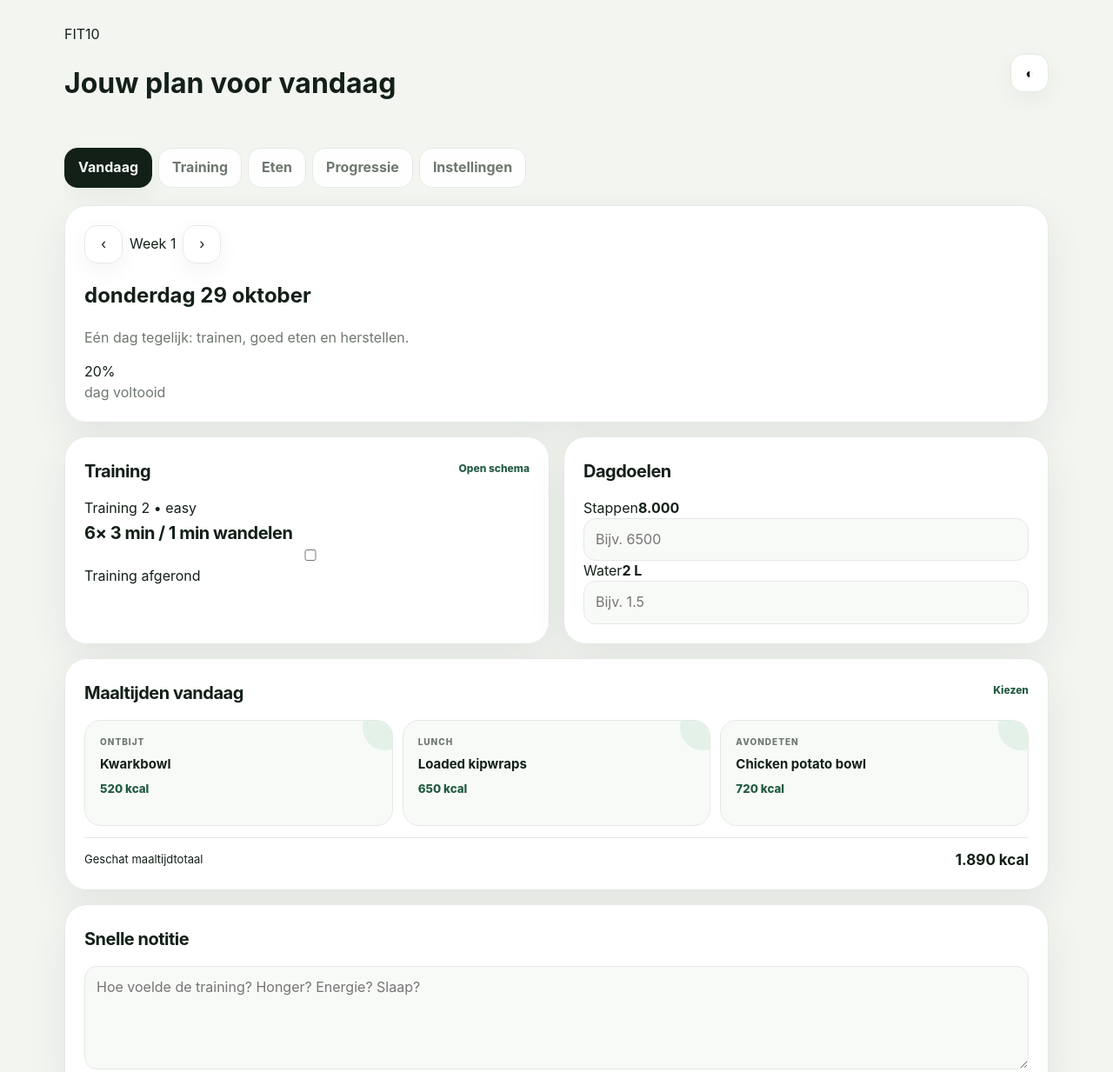
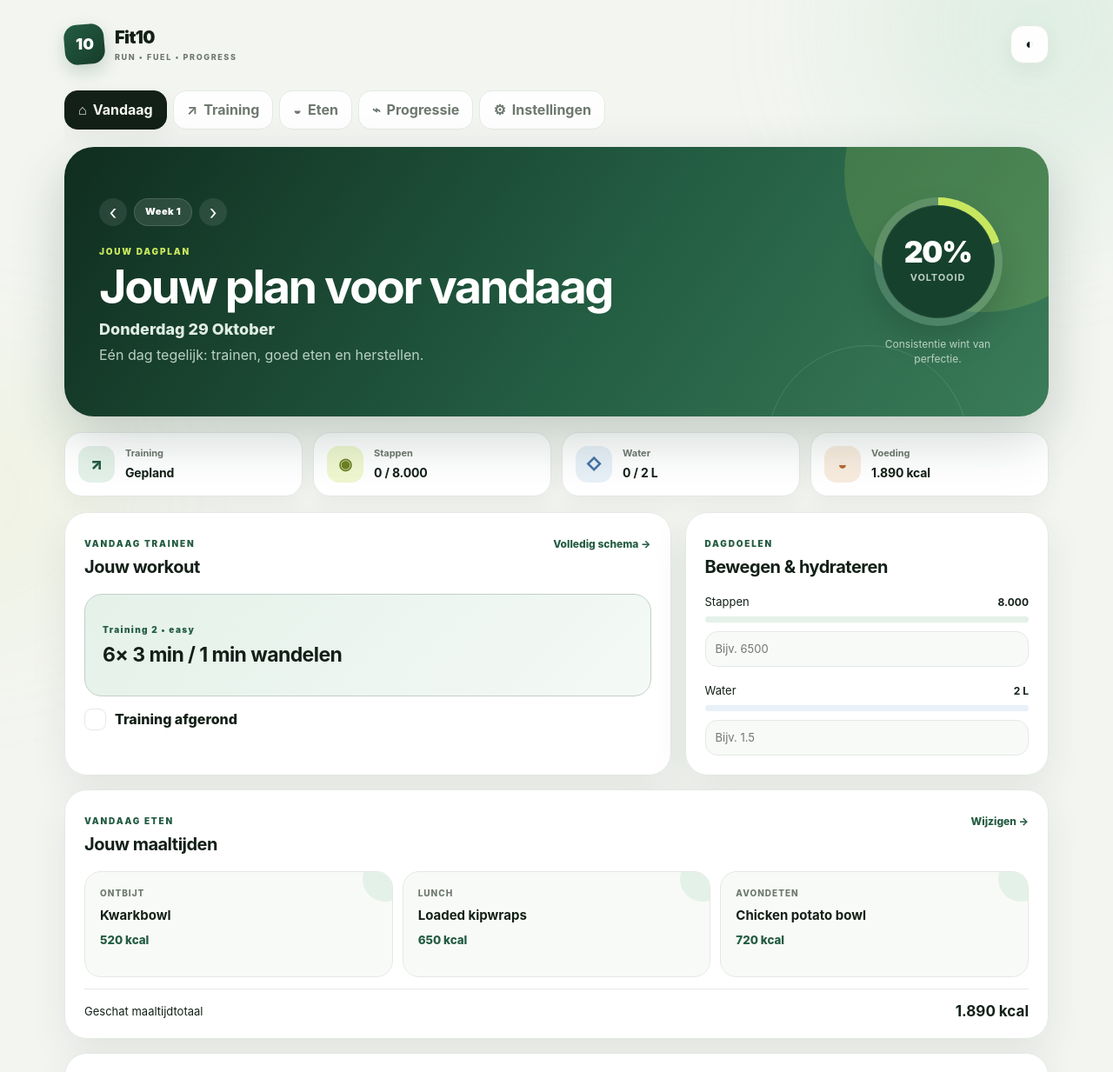
Before and after one commit to fblanker/hello-furgill, a plain HTML site: page index.html in a window 1280 px wide. Shown: the top 1233 px of the page at 87% size. Drawn offline with Linux system fonts and the light colour scheme.

Commit message:
Launch redesigned Fit10 dashboard

```diff
--- a/index.html
+++ b/index.html
@@ -3,124 +3,170 @@
 <head>
   <meta charset="utf-8" />
   <meta name="viewport" content="width=device-width,initial-scale=1,viewport-fit=cover" />
-  <meta name="theme-color" content="#101214" />
+  <meta name="theme-color" content="#0d1712" />
+  <meta name="description" content="Fit10 — jouw persoonlijke 10 km, voeding en afvalcoach." />
   <title>Fit10 — 10 km & Afvallen</title>
   <link rel="manifest" href="manifest.webmanifest" />
   <link rel="stylesheet" href="styles.css" />
 </head>
 <body>
+  <div class="ambient ambient-one"></div>
+  <div class="ambient ambient-two"></div>
+
   <header class="topbar">
-    <div>
-      <div class="eyebrow">FIT10</div>
-      <h1 id="greeting">Jouw plan voor vandaag</h1>
+    <div class="brand-wrap">
+      <div class="brand-mark" aria-hidden="true"><span>10</span></div>
+      <div>
+        <div class="brand-name">Fit10</div>
+        <div class="brand-tag">RUN • FUEL • PROGRESS</div>
+      </div>
     </div>
-    <button id="themeBtn" class="icon-btn" aria-label="Thema wisselen">◐</button>
+    <button id="themeBtn" class="icon-btn theme-toggle" aria-label="Thema wisselen">◐</button>
   </header>
 
   <main class="app-shell">
     <nav class="tabs" aria-label="Hoofdnavigatie">
-      <button class="tab active" data-view="today">Vandaag</button>
-      <button class="tab" data-view="training">Training</button>
-      <button class="tab" data-view="meals">Eten</button>
-      <button class="tab" data-view="progress">Progressie</button>
-      <button class="tab" data-view="settings">Instellingen</button>
+      <button class="tab active" data-view="today"><span class="nav-icon">⌂</span><span>Vandaag</span></button>
+      <button class="tab" data-view="training"><span class="nav-icon">↗</span><span>Training</span></button>
+      <button class="tab" data-view="meals"><span class="nav-icon">◒</span><span>Eten</span></button>
+      <button class="tab" data-view="progress"><span class="nav-icon">⌁</span><span>Progressie</span></button>
+      <button class="tab" data-view="settings"><span class="nav-icon">⚙</span><span>Instellingen</span></button>
     </nav>
 
     <section id="today" class="view active">
-      <div class="hero card">
-        <div>
-          <div class="date-nav"><button id="prevDay" class="icon-btn" aria-label="Vorige dag">‹</button><span class="pill" id="weekPill">Week 1</span><button id="nextDay" class="icon-btn" aria-label="Volgende dag">›</button></div>
+      <section class="dashboard-hero">
+        <div class="hero-copy">
+          <div class="date-nav">
+            <button id="prevDay" class="date-arrow" aria-label="Vorige dag">‹</button>
+            <span class="week-pill" id="weekPill">Week 1</span>
+            <button id="nextDay" class="date-arrow" aria-label="Volgende dag">›</button>
+          </div>
+          <p class="hero-kicker">JOUW DAGPLAN</p>
+          <h1 id="greeting">Jouw plan voor vandaag</h1>
           <h2 id="todayTitle">Vandaag</h2>
-          <p id="todaySubtitle" class="muted"></p>
+          <p id="todaySubtitle" class="hero-subtitle"></p>
         </div>
-        <div class="score-wrap">
-          <div class="score" id="dayScore">0%</div>
-          <span class="muted tiny">dag voltooid</span>
+        <div class="score-panel">
+          <div class="score-ring" id="scoreRing" style="--progress:0deg">
+            <div class="score-ring-inner">
+              <strong id="dayScore">0%</strong>
+              <span>voltooid</span>
+            </div>
+          </div>
+          <p>Consistentie wint van perfectie.</p>
         </div>
-      </div>
+      </section>
 
-      <div class="grid two">
-        <article class="card">
-          <div class="card-head">
-            <h3>Training</h3>
-            <button class="link-btn" data-jump="training">Open schema</button>
-          </div>
-          <div id="todayWorkout"></div>
-          <label class="checkline"><input type="checkbox" id="workoutDone" /> Training afgerond</label>
+      <div class="metric-grid">
+        <article class="metric-card metric-run">
+          <span class="metric-icon">↗</span>
+          <div><small>Training</small><strong id="workoutMetric">Gepland</strong></div>
         </article>
-
-        <article class="card">
-          <div class="card-head"><h3>Dagdoelen</h3></div>
-          <div class="goal-row"><span>Stappen</span><strong id="stepsGoalText">8.000</strong></div>
-          <input id="stepsInput" type="number" min="0" step="100" placeholder="Bijv. 6500" />
-          <div class="goal-row"><span>Water</span><strong id="waterGoalText">2,0 L</strong></div>
-          <input id="waterInput" type="number" min="0" step="0.25" placeholder="Bijv. 1.5" />
+        <article class="metric-card metric-steps">
+          <span class="metric-icon">◉</span>
+          <div><small>Stappen</small><strong id="stepsMetric">0 / 8.000</strong></div>
+        </article>
+        <article class="metric-card metric-water">
+          <span class="metric-icon">◇</span>
+          <div><small>Water</small><strong id="waterMetric">0 / 2 L</strong></div>
+        </article>
+        <article class="metric-card metric-food">
+          <span class="metric-icon">◒</span>
+          <div><small>Voeding</small><strong id="calorieMetric">0 kcal</strong></div>
         </article>
       </div>
 
-      <article class="card">
+      <div class="dashboard-grid">
+        <article class="card workout-focus">
+          <div class="card-head">
+            <div>
+              <span class="section-label">VANDAAG TRAINEN</span>
+              <h3>Jouw workout</h3>
+            </div>
+            <button class="link-btn" data-jump="training">Volledig schema →</button>
+          </div>
+          <div id="todayWorkout" class="today-workout"></div>
+          <label class="completion-toggle"><input type="checkbox" id="workoutDone" /><span class="toggle-box">✓</span><span>Training afgerond</span></label>
+        </article>
+
+        <article class="card goals-card">
+          <div class="card-head">
+            <div><span class="section-label">DAGDOELEN</span><h3>Bewegen & hydrateren</h3></div>
+          </div>
+          <div class="goal-block">
+            <div class="goal-title"><span>Stappen</span><strong id="stepsGoalText">8.000</strong></div>
+            <div class="goal-track"><span id="stepsBar"></span></div>
+            <input id="stepsInput" type="number" min="0" step="100" inputmode="numeric" placeholder="Bijv. 6500" />
+          </div>
+          <div class="goal-block">
+            <div class="goal-title"><span>Water</span><strong id="waterGoalText">2,0 L</strong></div>
+            <div class="goal-track water-track"><span id="waterBar"></span></div>
+            <input id="waterInput" type="number" min="0" step="0.25" inputmode="decimal" placeholder="Bijv. 1.5" />
+          </div>
+        </article>
+      </div>
+
+      <article class="card meals-today-card">
         <div class="card-head">
-          <h3>Maaltijden vandaag</h3>
-          <button class="link-btn" data-jump="meals">Kiezen</button>
+          <div><span class="section-label">VANDAAG ETEN</span><h3>Jouw maaltijden</h3></div>
+          <button class="link-btn" data-jump="meals">Wijzigen →</button>
         </div>
         <div class="meal-summary" id="mealSummary"></div>
         <div class="meal-total"><span>Geschat maaltijdtotaal</span><strong id="mealTotal">0 kcal</strong></div>
       </article>
 
-      <article class="card">
-        <div class="card-head"><h3>Snelle notitie</h3></div>
-        <textarea id="dailyNote" rows="4" placeholder="Hoe voelde de training? Honger? Energie? Slaap?"></textarea>
+      <article class="card note-card">
+        <div class="card-head"><div><span class="section-label">CHECK-IN</span><h3>Hoe gaat het vandaag?</h3></div></div>
+        <textarea id="dailyNote" rows="3" placeholder="Energie, slaap, honger, training…"></textarea>
       </article>
     </section>
 
     <section id="training" class="view">
       <div class="section-title">
-        <div><span class="eyebrow">14 WEKEN</span><h2>Naar 10 km onafgebroken</h2></div>
+        <div><span class="section-label">14 WEKEN • 3 RUNS PER WEEK</span><h2>Naar 10 km, met tempo.</h2><p>Afstand opbouwen zonder snelheid uit het oog te verliezen.</p></div>
         <select id="weekSelect" aria-label="Week kiezen"></select>
       </div>
       <div id="weekTraining" class="training-list"></div>
       <article class="card info-card">
-        <h3>Tempo-indeling</h3>
-        <p><strong>Easy:</strong> RPE 3–4/10, je kunt korte zinnen praten.</p>
-        <p><strong>Interval:</strong> RPE 7–8/10 tijdens de snelle blokken.</p>
-        <p><strong>Lange duurloop:</strong> rustig genoeg om de afstand af te maken; tempo is secundair.</p>
+        <div class="info-icon">i</div>
+        <div><h3>Train slim, niet altijd hard</h3><p><strong>Easy:</strong> RPE 3–4/10. <strong>Interval:</strong> RPE 7–8/10. <strong>Lange duurloop:</strong> comfortabel genoeg om sterk te eindigen.</p></div>
       </article>
     </section>
 
     <section id="meals" class="view">
       <div class="section-title">
-        <div><span class="eyebrow">VOEDING</span><h2>Kies wat je vandaag eet</h2></div>
-        <button id="randomizeMeals" class="primary small">Verras mij</button>
+        <div><span class="section-label">VOEDING • VEEL VOLUME</span><h2>Lekker eten en toch afvallen.</h2><p>Kies eenvoudige, eiwitrijke maaltijden die goed vullen.</p></div>
+        <button id="randomizeMeals" class="primary small">✦ Verras mij</button>
       </div>
       <div id="mealPicker"></div>
-      <article class="card">
-        <div class="card-head"><h3>Extra snacks</h3></div>
+      <article class="card snack-card">
+        <div class="card-head"><div><span class="section-label">EXTRA</span><h3>Snacks</h3></div></div>
         <div class="chip-row" id="snackChips"></div>
       </article>
     </section>
 
     <section id="progress" class="view">
       <div class="section-title">
-        <div><span class="eyebrow">PROGRESSIE</span><h2>Gewicht & prestaties</h2></div>
+        <div><span class="section-label">PROGRESSIE • NIET PERFECTIE</span><h2>Zie jezelf sterker worden.</h2><p>Volg gewicht én prestaties. Beide tellen.</p></div>
       </div>
-      <div class="grid two">
-        <article class="card">
-          <h3>Nieuwe meting</h3>
-          <label>Gewicht (kg)<input id="weightInput" type="number" step="0.1" min="30" max="300" /></label>
-          <label>Langste run (km)<input id="longestRunInput" type="number" step="0.1" min="0" max="100" /></label>
-          <label>10 km tijd (optioneel, min)<input id="tenKTimeInput" type="number" step="0.1" min="20" max="180" /></label>
-          <button id="saveProgress" class="primary">Opslaan</button>
+      <div class="grid two progress-grid">
+        <article class="card measurement-card">
+          <span class="section-label">NIEUWE METING</span><h3>Log je voortgang</h3>
+          <label>Gewicht (kg)<input id="weightInput" type="number" step="0.1" min="30" max="300" inputmode="decimal" /></label>
+          <label>Langste run (km)<input id="longestRunInput" type="number" step="0.1" min="0" max="100" inputmode="decimal" /></label>
+          <label>10 km tijd (optioneel, min)<input id="tenKTimeInput" type="number" step="0.1" min="20" max="180" inputmode="decimal" /></label>
+          <button id="saveProgress" class="primary full">Meting opslaan</button>
         </article>
         <article class="card stats-card" id="progressStats"></article>
       </div>
-      <article class="card">
-        <h3>Historie</h3>
+      <article class="card history-card">
+        <div class="card-head"><div><span class="section-label">HISTORIE</span><h3>Jouw metingen</h3></div></div>
         <div id="progressHistory" class="history"></div>
       </article>
     </section>
 
     <section id="settings" class="view">
-      <div class="section-title"><div><span class="eyebrow">INSTELLINGEN</span><h2>Maak het persoonlijk</h2></div></div>
+      <div class="section-title"><div><span class="section-label">INSTELLINGEN</span><h2>Maak Fit10 van jou.</h2><p>Je gegevens blijven lokaal op dit apparaat.</p></div></div>
       <article class="card settings-form">
         <label>Naam<input id="nameSetting" type="text" placeholder="Jouw naam" /></label>
         <label>Startdatum schema<input id="startDateSetting" type="date" /></label>
@@ -129,11 +175,10 @@
         <label>Doelgewicht (optioneel)<input id="targetWeightSetting" type="number" min="30" max="300" step="0.1" /></label>
         <button id="saveSettings" class="primary">Instellingen opslaan</button>
       </article>
-      <article class="card">
-        <h3>Back-up</h3>
-        <p class="muted">Je gegevens staan alleen op dit apparaat. Exporteer regelmatig een back-up.</p>
+      <article class="card backup-card">
+        <div><span class="section-label">BACK-UP</span><h3>Bewaar je voortgang</h3><p class="muted">Exporteer af en toe een back-up zodat je gegevens niet verloren gaan.</p></div>
         <div class="button-row">
-          <button id="exportBtn" class="secondary">Exporteer gegevens</button>
+          <button id="exportBtn" class="secondary">Exporteer</button>
           <label class="secondary file-label">Importeer<input id="importInput" type="file" accept="application/json" hidden /></label>
           <button id="resetBtn" class="danger">Alles wissen</button>
         </div>
@@ -141,7 +186,7 @@
     </section>
   </main>
 
-  <footer class="footer">Fit10 • lokale opslag • geen account nodig</footer>
+  <footer class="footer"><strong>Fit10</strong><span>10 km. Sterker. Lichter. Stap voor stap.</span></footer>
 
   <script src="app.js"></script>
   <script>
```
